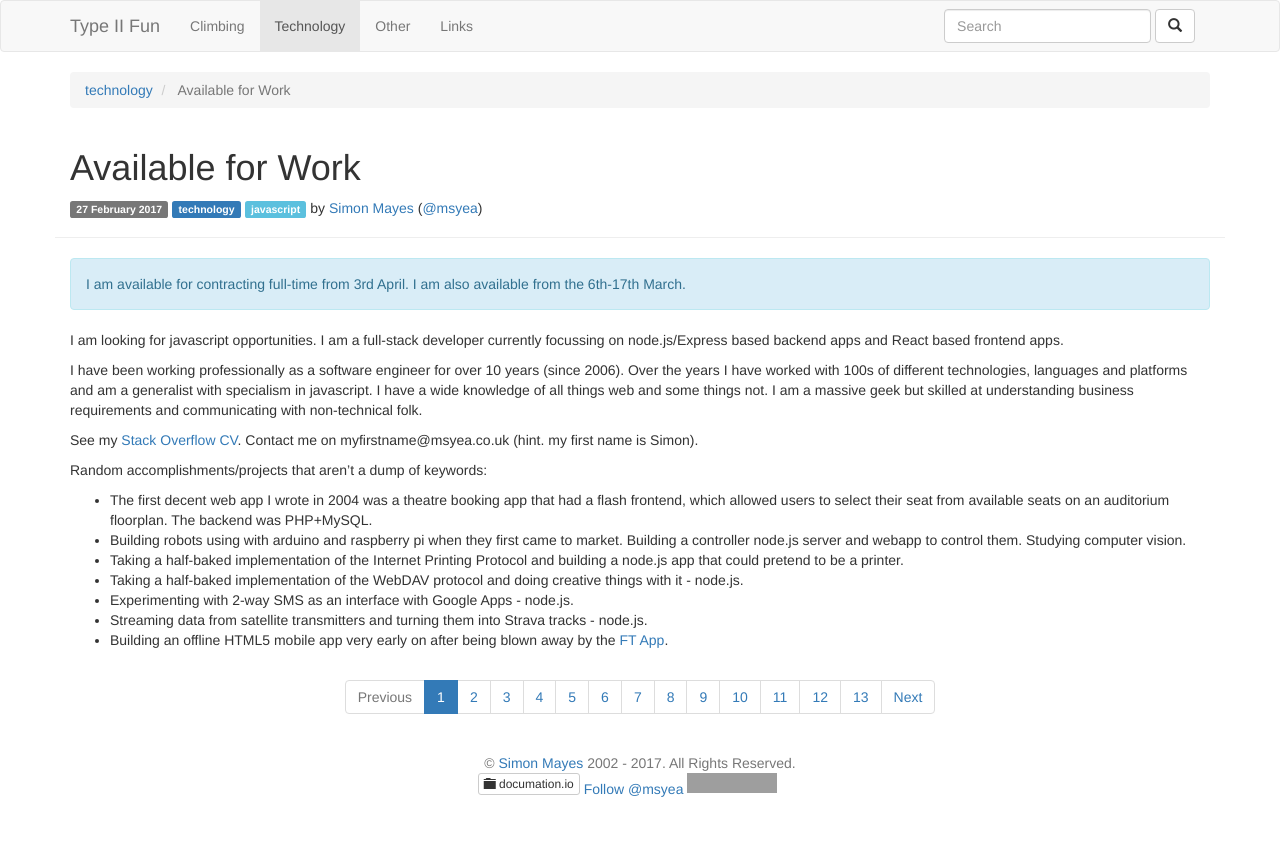
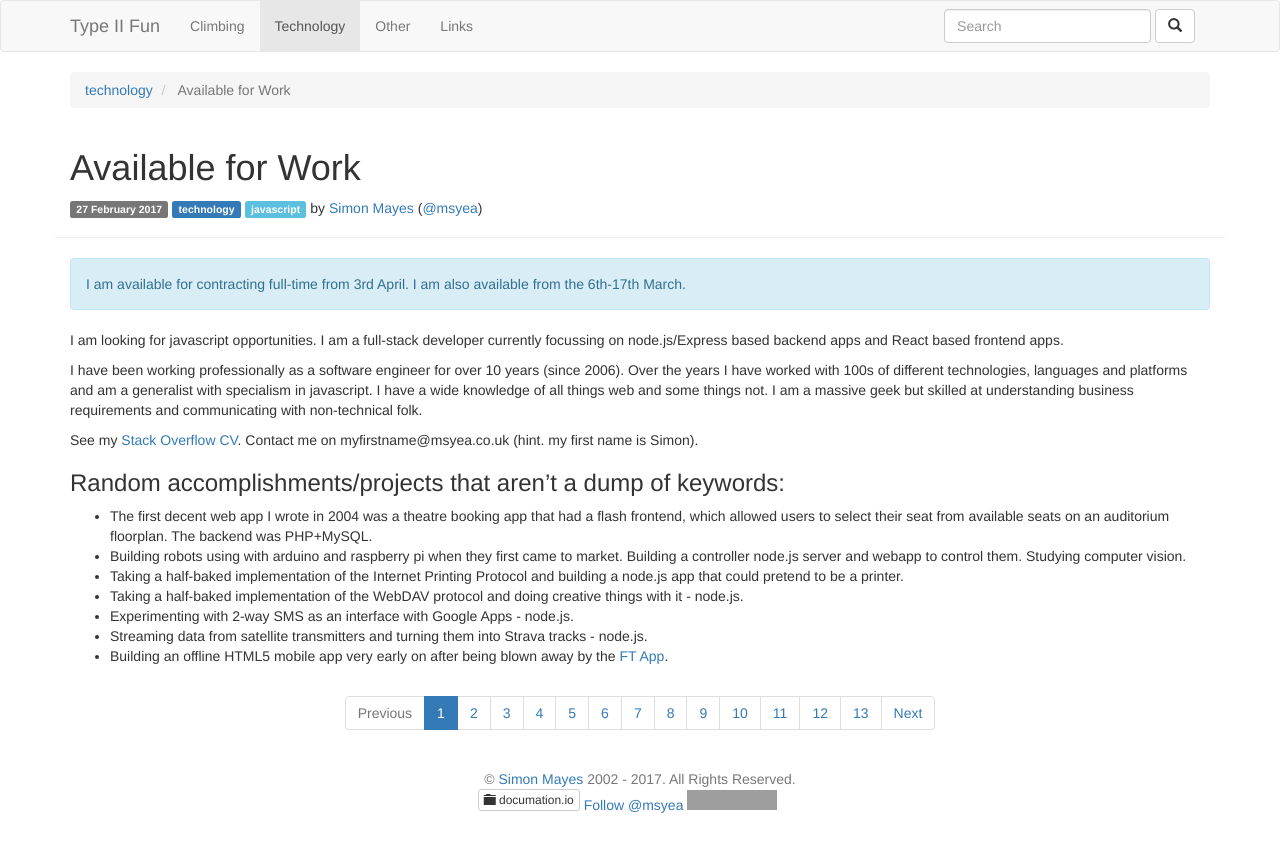
Before and after one commit to msyea/msyea.github.io, a Jekyll site: the page built from _posts/2017-02-27-available-for-work.md, in a window 1280 px wide. Shown: the top 852 px of the page. Built offline with Jekyll 4.4.1, drawn with Linux system fonts in a browser that asks for light colours; comment, search, counter and statistics services are not loaded; grey boxes are pictures that could not be loaded.

Commit message:
Tweaking content

```diff
--- a/_posts/2017-02-27-available-for-work.md
+++ b/_posts/2017-02-27-available-for-work.md
@@ -11,7 +11,7 @@ I have been working professionally as a software engineer for over 10 years (sin
 
 See my [Stack Overflow CV](http://stackoverflow.com/cv/msyea). Contact me on myfirstname@msyea.co.uk (hint. my first name is Simon).
 
-Random accomplishments/projects that aren't a dump of keywords:
+### Random accomplishments/projects that aren't a dump of keywords:
 
 * The first decent web app I wrote in 2004 was a theatre booking app that had a flash frontend, which allowed users to select their seat from available seats on an auditorium floorplan. The backend was PHP+MySQL.
 * Building robots using with arduino and raspberry pi when they first came to market. Building a controller node.js server and webapp to control them. Studying computer vision.
```
